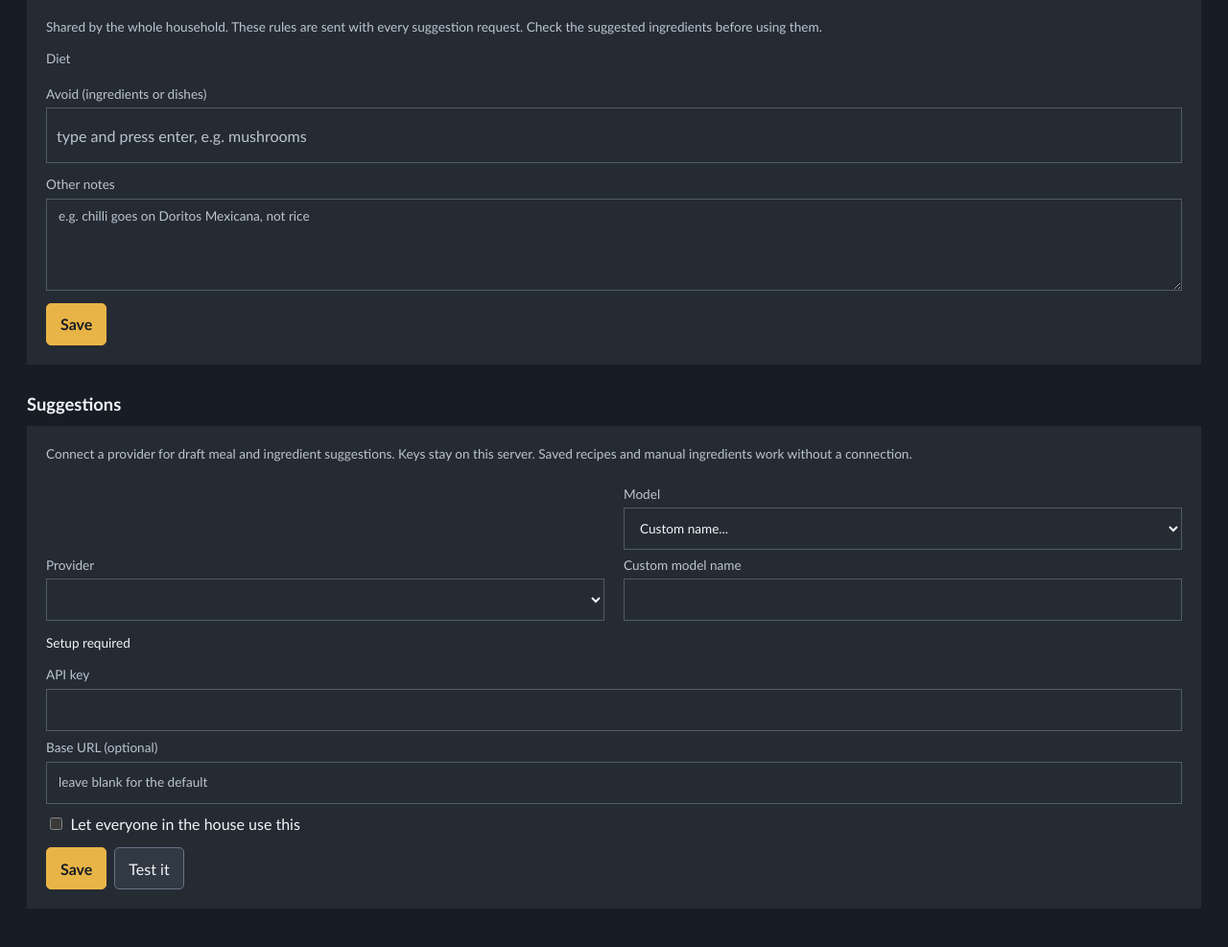
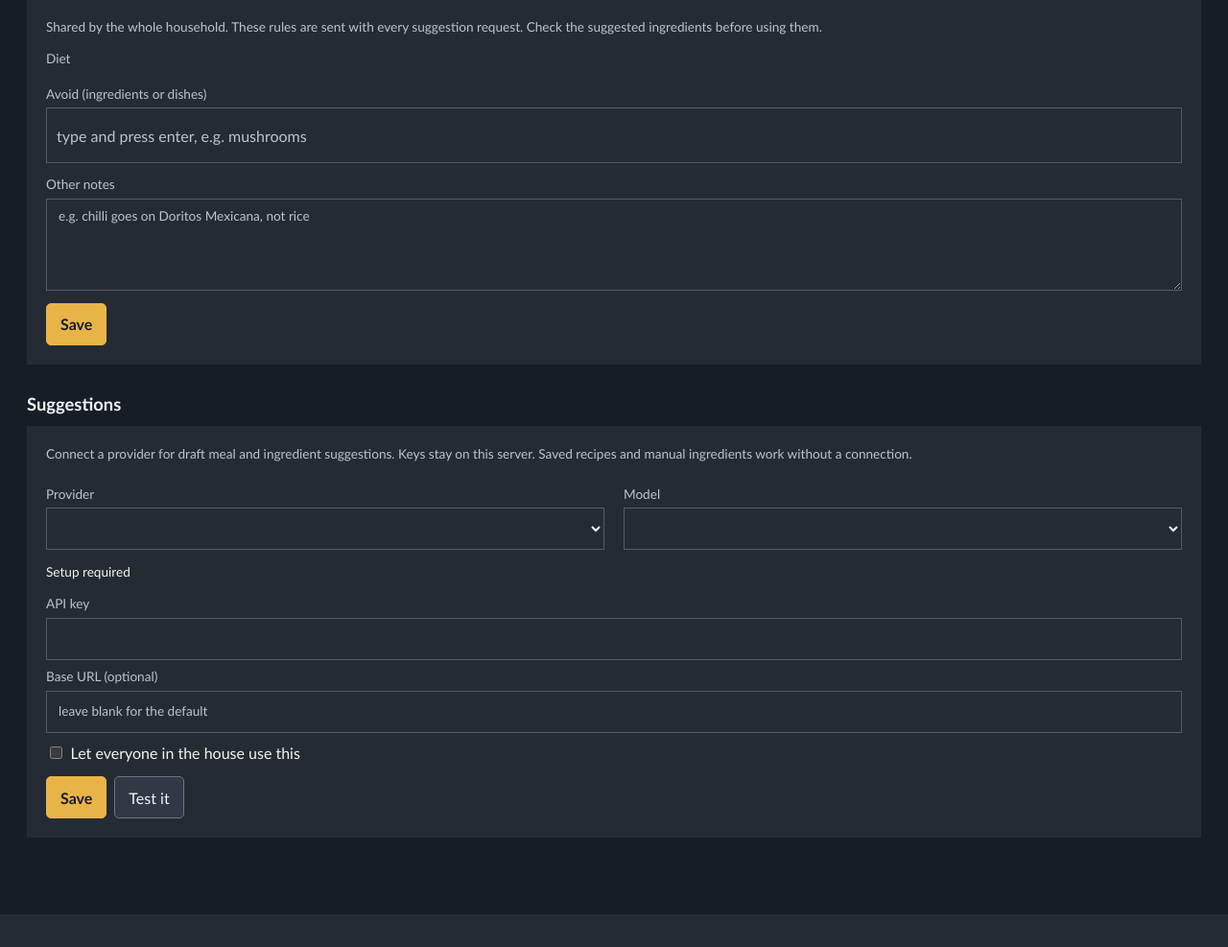
Before and after one commit to Jonesyj83/larder, a FastAPI app: template app/templates/settings.html in a window 1280 px wide. Shown: the part 922-1909 px from the top of the page at 96% size. After the commit the page ends 1875 px from the top, so only its background shows below. Run offline with FastAPI, Linux system fonts and the light colour scheme; the template is opened without the code that fills it, so the values that code supplies are empty; parts of the project's set-up code (start-up, migrations or seed data) failed here and were passed over; some libraries are stand-ins or nearby versions.

Commit message:
drop the custom model text box, always pick from a real dropdown

```diff
--- a/app/templates/settings.html
+++ b/app/templates/settings.html
@@ -92,11 +92,8 @@
         <div>
           <label class="field">Model
           <select x-ref="modelSelect" x-model="modelChoice" @change="onModelChoice()">
-            <template x-for="m in (selectedProvider().models || [])" :key="m"><option :value="m" x-text="m"></option></template>
-            <option value="">Custom name...</option>
+            <template x-for="m in modelOptions()" :key="m"><option :value="m" x-text="m"></option></template>
           </select></label>
-          <label class="field" x-show="modelChoice === ''" style="margin-top:.4rem">Custom model name
-          <input x-model="sg.model" :placeholder="modelHint()" maxlength="200"></label>
         </div>
       </div>
       <p class="muted small" x-text="selectedProvider().setup"></p>
@@ -171,8 +168,14 @@ function settingsPage() {
       if (this.$refs.modelSelect) this.$refs.modelSelect.value = this.modelChoice;
     },
     syncModelChoice() {
-      const options = this.selectedProvider().models || [];
-      this.modelChoice = options.includes(this.sg.model) ? this.sg.model : '';
+      const options = this.modelOptions();
+      this.modelChoice = options.includes(this.sg.model) ? this.sg.model : (options[0] || '');
+      this.sg.model = this.modelChoice;
+    },
+    modelOptions() {
+      const p = this.selectedProvider();
+      if (p.models && p.models.length) return p.models;
+      return p.default_model ? [p.default_model] : [];
     },
     onProviderChange() {
       // switching back to the provider that's actually saved should restore its
@@ -188,7 +191,7 @@ function settingsPage() {
       this.resyncSelects();
     },
     onModelChoice() {
-      if (this.modelChoice !== '') this.sg.model = this.modelChoice;
+      this.sg.model = this.modelChoice;
     },
     addDislike() {
       const v = this.newDislike.trim().replace(/,$/, '');
@@ -225,9 +228,6 @@ function settingsPage() {
       try { await api('/api/me/keys/' + k.id, { method: 'DELETE' }); this.keys = await api('/api/me/keys'); } catch (e) { oops(e); }
     },
     selectedProvider() { return (this.sg.providers || []).find(p => p.slug === this.sg.provider) || {}; },
-    modelHint() {
-      return this.selectedProvider().default_model || '';
-    },
     async saveSuggest() {
       try {
         this.sg = await api('/api/me/suggestions', { method: 'PUT', body: {
```
